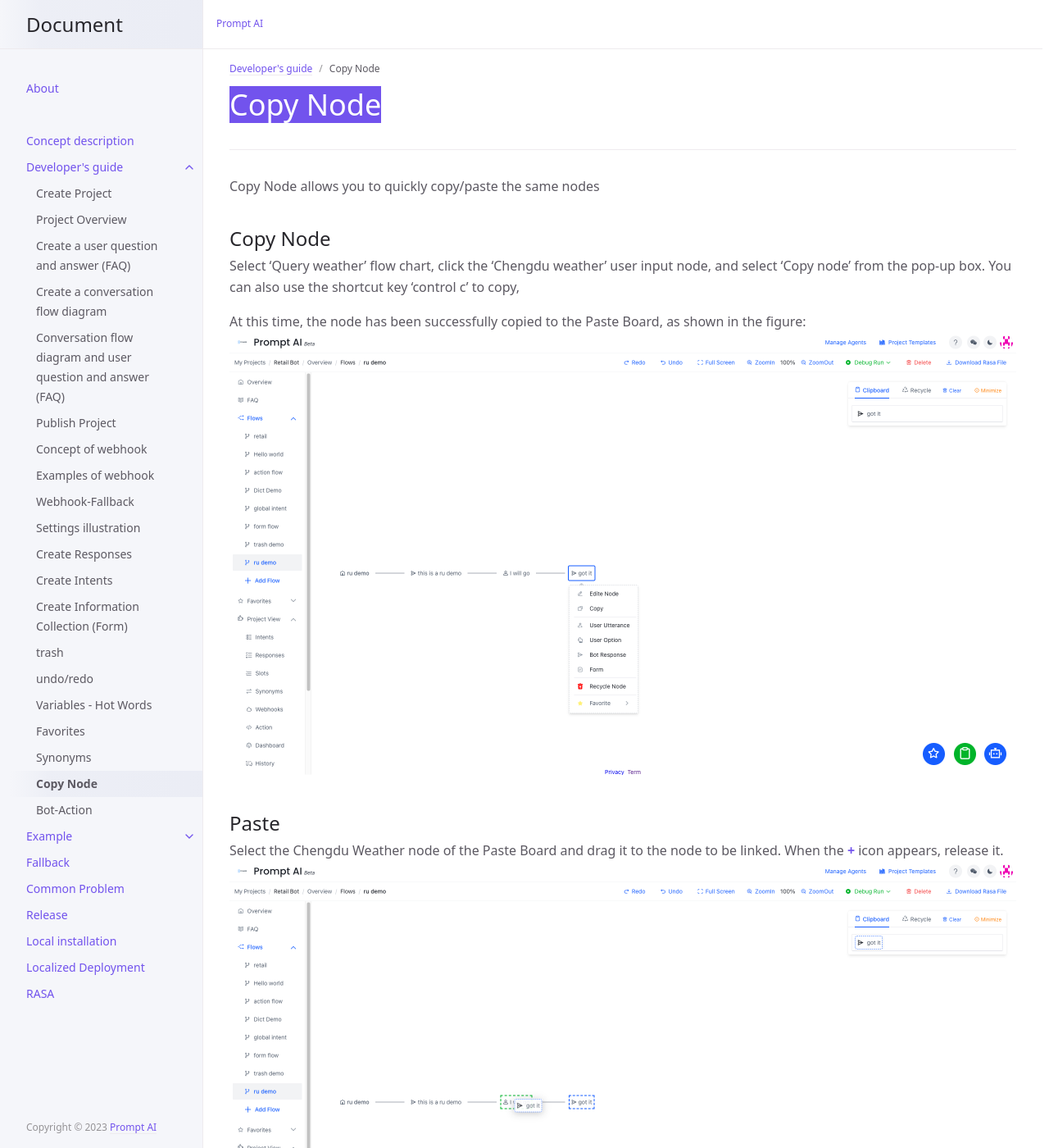
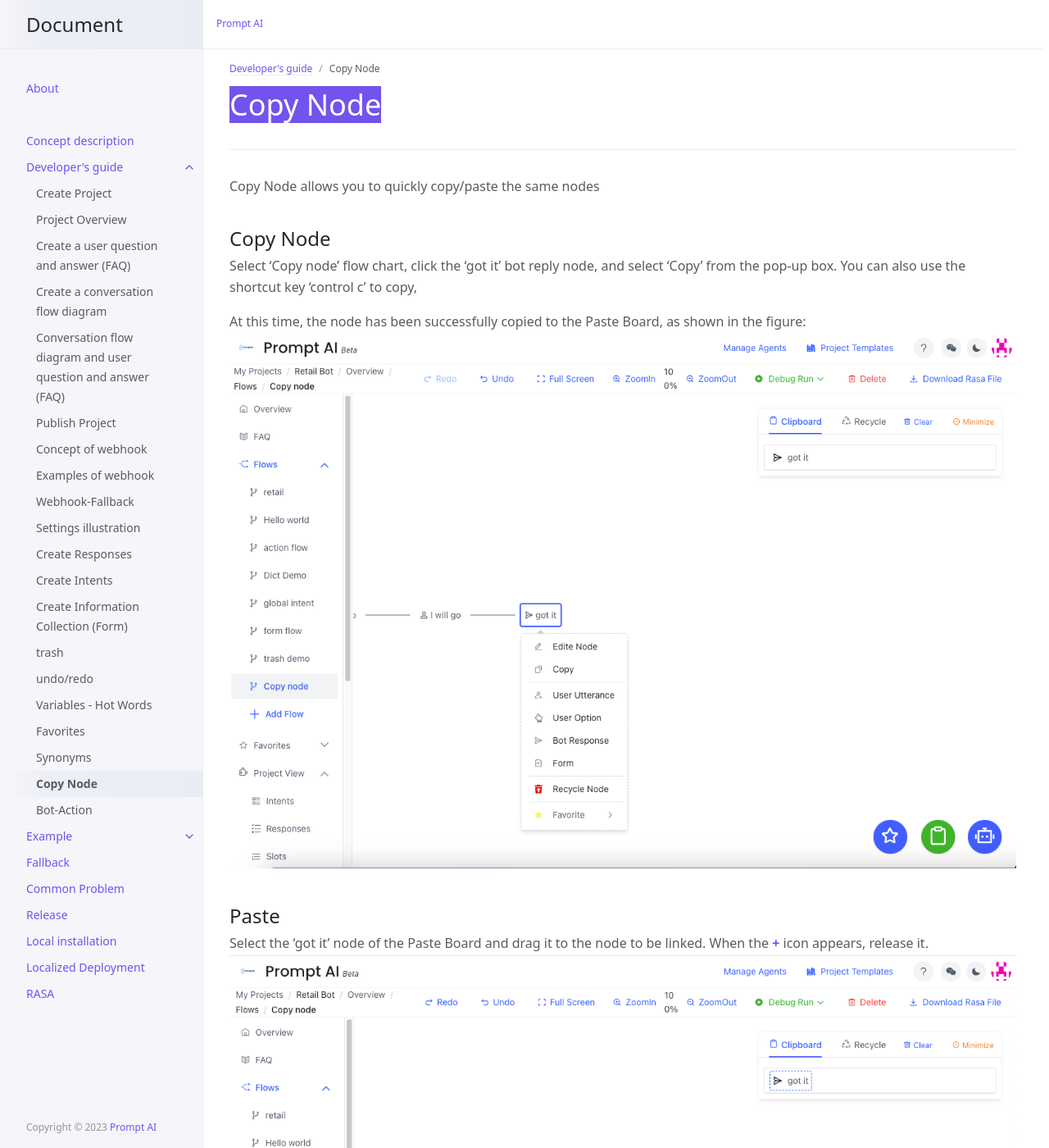
Before and after one commit to PromptAI/promptdialog, a Jekyll site: the page built from docs/tutorial/copy/01-paste.md, in a window 1280 px wide and 1400 px high. Shown: the whole window at 82% size. Built offline with Jekyll 4.4.1, drawn with Linux system fonts in a browser that asks for light colours.

Commit message:
1、update bot copy node

```diff
--- a/docs/tutorial/copy/01-paste.md
+++ b/docs/tutorial/copy/01-paste.md
@@ -12,12 +12,12 @@ Copy Node allows you to quickly copy/paste the same nodes
 
 ## Copy Node
 
-Select 'Query weather' flow chart, click the 'Chengdu weather' user input node, and select 'Copy node' from the pop-up box. You can also use the shortcut key 'control c' to copy,
+Select 'Copy node' flow chart, click the 'got it' bot reply node, and select 'Copy' from the pop-up box. You can also use the shortcut key 'control c' to copy,
 
 At this time, the node has been successfully copied to the Paste Board, as shown in the figure:
 ![01-copy](/assets/images/tutorial/copy/01-copy.png)
 
 ## Paste
-Select the Chengdu Weather node of the Paste Board and drag it to the node to be linked. When the **+** icon appears, release it.
+Select the 'got it' node of the Paste Board and drag it to the node to be linked. When the **+** icon appears, release it.
 ![02-copy](/assets/images/tutorial/copy/02-copy.png)
 ![03-copy](/assets/images/tutorial/copy/03-copy.png)
```
Also changed, not shown: assets/images/tutorial/copy/01-copy.png, assets/images/tutorial/copy/02-copy.png, assets/images/tutorial/copy/03-copy.png.
